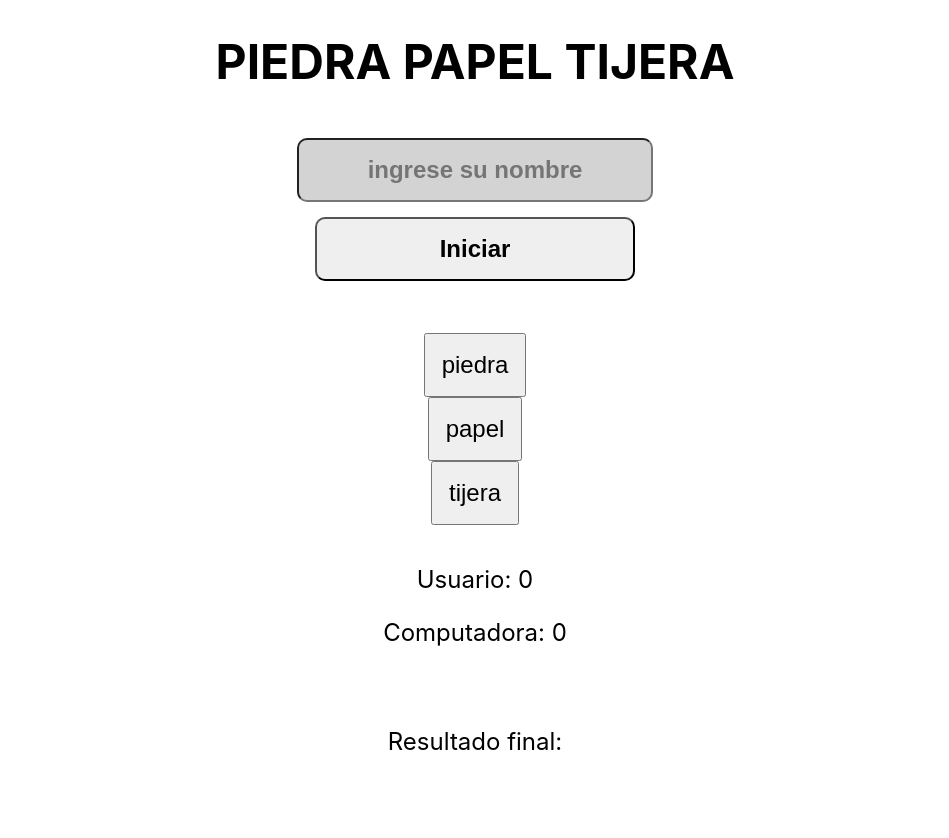
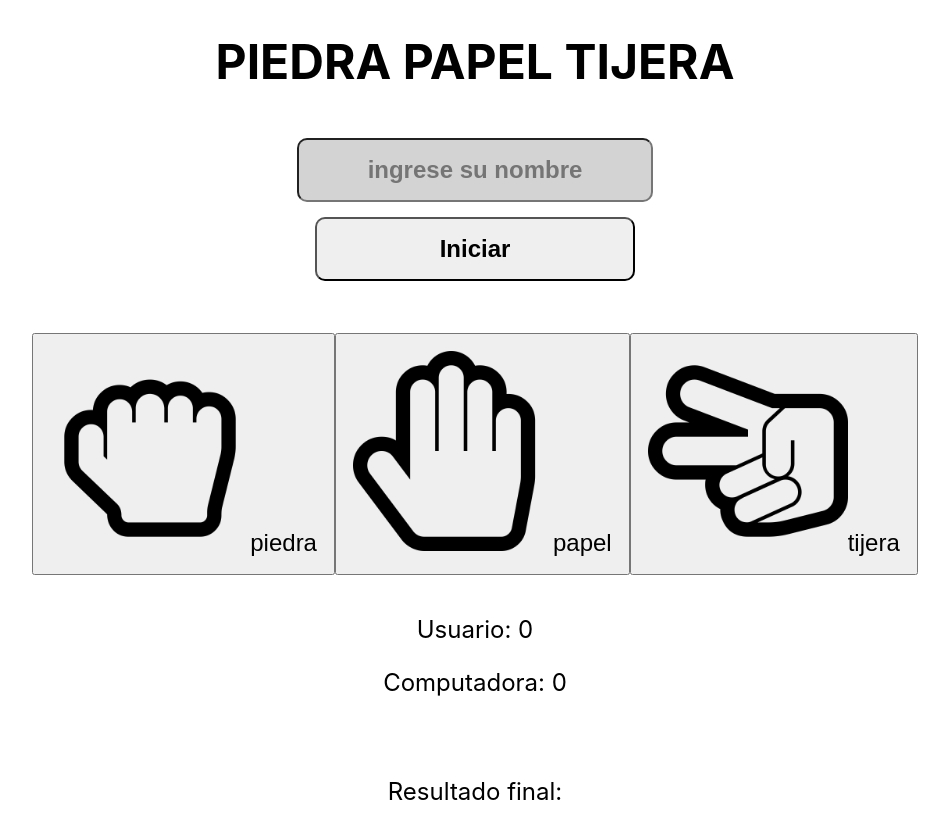
Before and after one commit to MarceCeru/practicobisbis, a React (Create React App) app: page / in a window 1280 px wide. Shown: the top 838 px of the page, without its empty margins (165-1114 px from the left). Before the commit the page ends 800 px from the top, so only its background shows below. Built offline with nearby package versions, Linux system fonts and the light colour scheme.

Commit message:
Graficos en botones y resultado final

```diff
--- a/src/App.js
+++ b/src/App.js
@@ -25,7 +25,7 @@ const HandleNombreChange = (event) => {
 
 const [validarName, setValidarName] = useState('');
 const [contadores, setContadores] = useState({ usuario: 0, computadora: 0});
-
+const [ganador, setGanador] = useState('');
 
 
     return (
@@ -49,7 +49,7 @@ const [contadores, setContadores] = useState({ usuario: 0, computadora: 0});
       </div>
 
       <div >
-        <Juego contadores={contadores} setContadores={setContadores}/>
+        <Juego contadores={contadores} setContadores={setContadores} ganador={ganador} setGanador={setGanador}/>
       </div>
 
 
@@ -59,7 +59,7 @@ const [contadores, setContadores] = useState({ usuario: 0, computadora: 0});
       </div>
 
       <div className='resultadoFinal'>
-         <ResutadoFinal/>
+         <ResutadoFinal ganador={ganador} setGanador={setGanador}/>
       </div>
 
 
--- a/src/componentes/botonJuego.jsx
+++ b/src/componentes/botonJuego.jsx
@@ -1,7 +1,7 @@
 import React from "react";
-//import rock from "./rock.png";
-//import paper from './paper.png';
-//import scissors from './scissors.png';
+import rock from "./rock.png";
+import paper from './paper.png';
+import scissors from './scissors.png';
 //import { type } from "@testing-library/user-event/dist/type";
 
 
@@ -40,7 +40,9 @@ function hacerRonda () {
 }
 return (
     <div >
-        <button className="botones" onClick={hacerRonda}>{type}</button>
+    <button className="botones" onClick={hacerRonda}><img src={rock} width={200} height={200} alt=""  />{type="piedra"}</button>
+    <button className="botones" onClick={hacerRonda}><img src={paper} width='200px' height='200px' alt="" />{type="papel"}</button>
+    <button className="botones" onClick={hacerRonda}><img src={scissors} width='200px' height='200px' alt="" />{ type="tijera"}</button>
     </div>
 );
     }
--- a/src/componentes/juego.jsx
+++ b/src/componentes/juego.jsx
@@ -3,13 +3,12 @@ import { useState, useEffect } from "react";
 import BotonJugada from "./botonJuego"
 
 
-export default function Juego ({contadores, setContadores}) {
-    const [ganador, setGanador] = useState('');
+export default function Juego ({contadores, setContadores, ganador, setGanador}) {
     function determinarGanador(){
         if(contadores.usuario ===3){
-            setGanador('usuario');
+            setGanador('Gana el usuario');
         }else if(contadores.computadora ===3){
-            setGanador('computadora');
+            setGanador('Gana la computadora');
         }
     }
 
@@ -17,9 +16,8 @@ export default function Juego ({contadores, setContadores}) {
 
     return(
         <div >
-            <BotonJugada type='piedra' setContadores={setContadores} contadores={contadores}/>
-            <BotonJugada type='papel' setContadores={setContadores} contadores={contadores}/>
-            <BotonJugada type='tijera' setContadores={setContadores} contadores={contadores}/>
+            <BotonJugada setContadores={setContadores} contadores={contadores}/>
+
         </div>
 
     )
--- a/src/componentes/resultadoFinal.jsx
+++ b/src/componentes/resultadoFinal.jsx
@@ -1,10 +1,10 @@
 import React from "react";
 
 
-const ResutadoFinal = () => {
+const ResutadoFinal = ({ganador}) => {
     return(
         <>
-           <p> Resultado final:  </p>
+           <p> Resultado final: {ganador}</p>
         </>
 
     );
```
